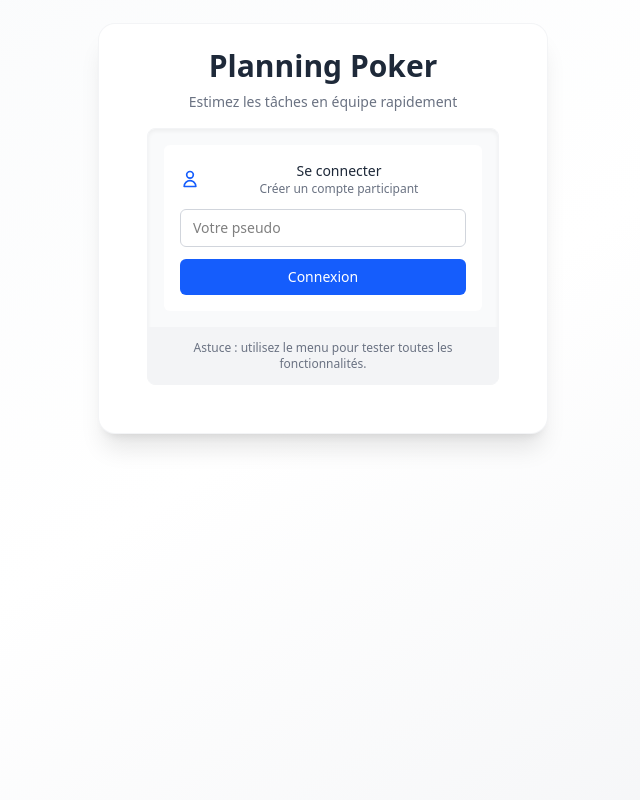
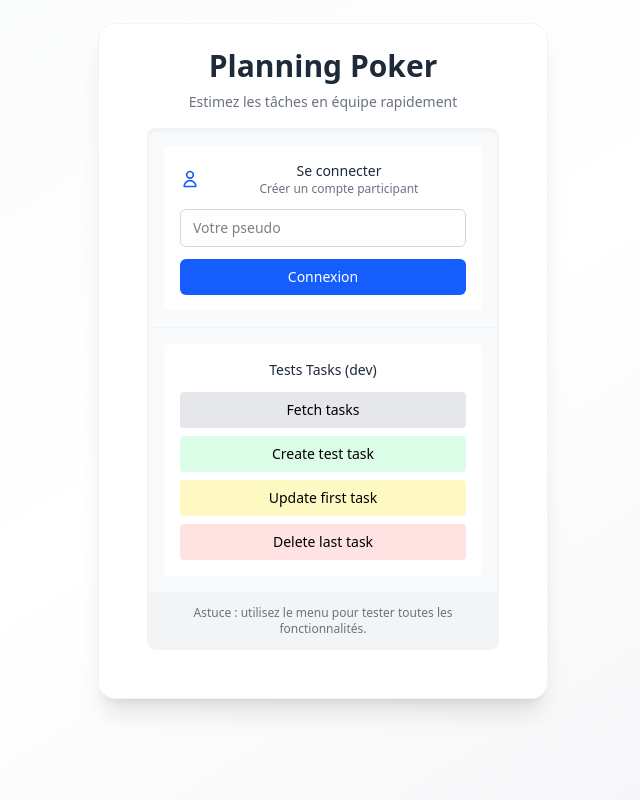
Before and after one commit to AxelDoussoux/Conception-de-projet--Planning-Poker-Doussoux-Berger, a React (Vite) app: page / in a window 1280 px wide. Shown: the top 800 px of the page, without its empty margins (317-957 px from the left). Built offline with nearby package versions, Linux system fonts and the light colour scheme; no server answers.

Commit message:
Add dev test handlers and setCurrentTask for tasks

```diff
--- a/src/App.tsx
+++ b/src/App.tsx
@@ -4,6 +4,7 @@ import { JoinSession } from './script/JoinSession.tsx';
 import { DisableSession } from './script/DisableSession.tsx';
 import { Login } from './script/Login.tsx';
 import { useSession } from './context/SessionContext.tsx';
+import { fetchTasks, createTask, updateTask, deleteTask } from './script/Tasks.tsx';
 
 /**
  * Composant principal de l'application "Planning Poker".
@@ -97,6 +98,54 @@ function App(): JSX.Element {
     DisableSession(currentSession.id, setCurrentSession);
   };
 
+  // Handlers de test pour Tasks
+  const handleTestFetchTasks = async (): Promise<void> => {
+    if (!currentSession) return alert('Aucune session active.');
+    const tasks = await fetchTasks(currentSession.id);
+    alert(`Tâches trouvées : ${tasks.length}`);
+    console.log('fetchTasks result:', tasks);
+  };
+
+  const handleTestCreateTask = async (): Promise<void> => {
+    if (!currentSession) return alert('Aucune session active.');
+    const title = `Tâche test ${new Date().toLocaleTimeString()}`;
+    const t = await createTask(currentSession.id, title, 'Créée pour test');
+    if (t) {
+      alert('Tâche créée');
+      console.log('createTask result:', t);
+    } else {
+      alert('Erreur création tâche');
+    }
+  };
+
+  const handleTestUpdateTask = async (): Promise<void> => {
+    if (!currentSession) return alert('Aucune session active.');
+    const tasks = await fetchTasks(currentSession.id);
+    if (!tasks || tasks.length === 0) return alert('Aucune tâche à modifier.');
+    const first = tasks[0];
+    const updated = await updateTask(first.id, { title: first.title + ' (modifié)' });
+    if (updated) {
+      alert('Tâche modifiée');
+      console.log('updateTask result:', updated);
+    } else {
+      alert('Erreur modification tâche');
+    }
+  };
+
+  const handleTestDeleteTask = async (): Promise<void> => {
+    if (!currentSession) return alert('Aucune session active.');
+    const tasks = await fetchTasks(currentSession.id);
+    if (!tasks || tasks.length === 0) return alert('Aucune tâche à supprimer.');
+    const last = tasks[tasks.length - 1];
+    const ok = await deleteTask(last.id);
+    if (ok) {
+      alert('Tâche supprimée');
+      console.log('deleteTask deleted id:', last.id);
+    } else {
+      alert('Erreur suppression tâche');
+    }
+  };
+
   return (
     <div className="min-h-screen bg-gradient-to-br from-gray-50 via-white to-gray-100 flex items-start justify-center p-6">
       <div className="w-full max-w-md bg-white rounded-2xl shadow-xl ring-1 ring-gray-100 overflow-hidden">
@@ -104,9 +153,7 @@ function App(): JSX.Element {
           <h1 className="text-3xl font-extrabold text-gray-800">Planning Poker</h1>
           <p className="mt-2 mb-4 text-sm text-gray-500">Estimez les tâches en équipe rapidement</p>
 
-
-
-
+          {/* menu / actions existants */}
           <nav className="px-6 pb-6" aria-label="Panneau de menu principal">
             <div className="bg-gray-50 border border-gray-100 rounded-lg shadow-inner divide-y divide-gray-100 overflow-hidden">
 
@@ -218,6 +265,19 @@ function App(): JSX.Element {
               </div>
               )}
 
+              {/* Section de test Tasks */}
+              <div className="p-4">
+                <div className="bg-white rounded-md p-4 space-y-3">
+                  <div className="text-sm font-medium text-gray-800">Tests Tasks (dev)</div>
+                  <div className="flex flex-col gap-2">
+                    <button onClick={handleTestFetchTasks} className="w-full px-3 py-2 bg-gray-200 rounded hover:bg-gray-300 text-sm">Fetch tasks</button>
+                    <button onClick={handleTestCreateTask} className="w-full px-3 py-2 bg-green-100 rounded hover:bg-green-200 text-sm">Create test task</button>
+                    <button onClick={handleTestUpdateTask} className="w-full px-3 py-2 bg-yellow-100 rounded hover:bg-yellow-200 text-sm">Update first task</button>
+                    <button onClick={handleTestDeleteTask} className="w-full px-3 py-2 bg-red-100 rounded hover:bg-red-200 text-sm">Delete last task</button>
+                  </div>
+                </div>
+              </div>
+
               <div className="p-3 bg-gray-100 text-center text-xs text-gray-500">
                 Astuce : utilisez le menu pour tester toutes les fonctionnalités.
               </div>
--- a/src/script/Tasks.tsx
+++ b/src/script/Tasks.tsx
@@ -51,3 +51,25 @@ export async function deleteTask(taskId: string): Promise<boolean> {
     }
     return true;
 }
+
+export async function setCurrentTask(sessionId: string, taskId: string | null): Promise<boolean> {
+    const { error: resetError } = await supabase
+        .from('tasks')
+        .update({ is_current: false })
+        .eq('session_id', sessionId);
+    if (resetError) {
+        console.error('Erreur lors de la réinitialisation des tâches courantes:', resetError);
+        return false;
+    }
+    if (taskId) {
+        const { error: setError } = await supabase
+            .from('tasks')
+            .update({ is_current: true })
+            .eq('id', taskId);
+        if (setError) {
+            console.error('Erreur lors de la définition de la tâche courante:', setError);
+            return false;
+        }
+    }
+    return true;
+}
```
Lines whose indentation alone changed are shown as unchanged.
